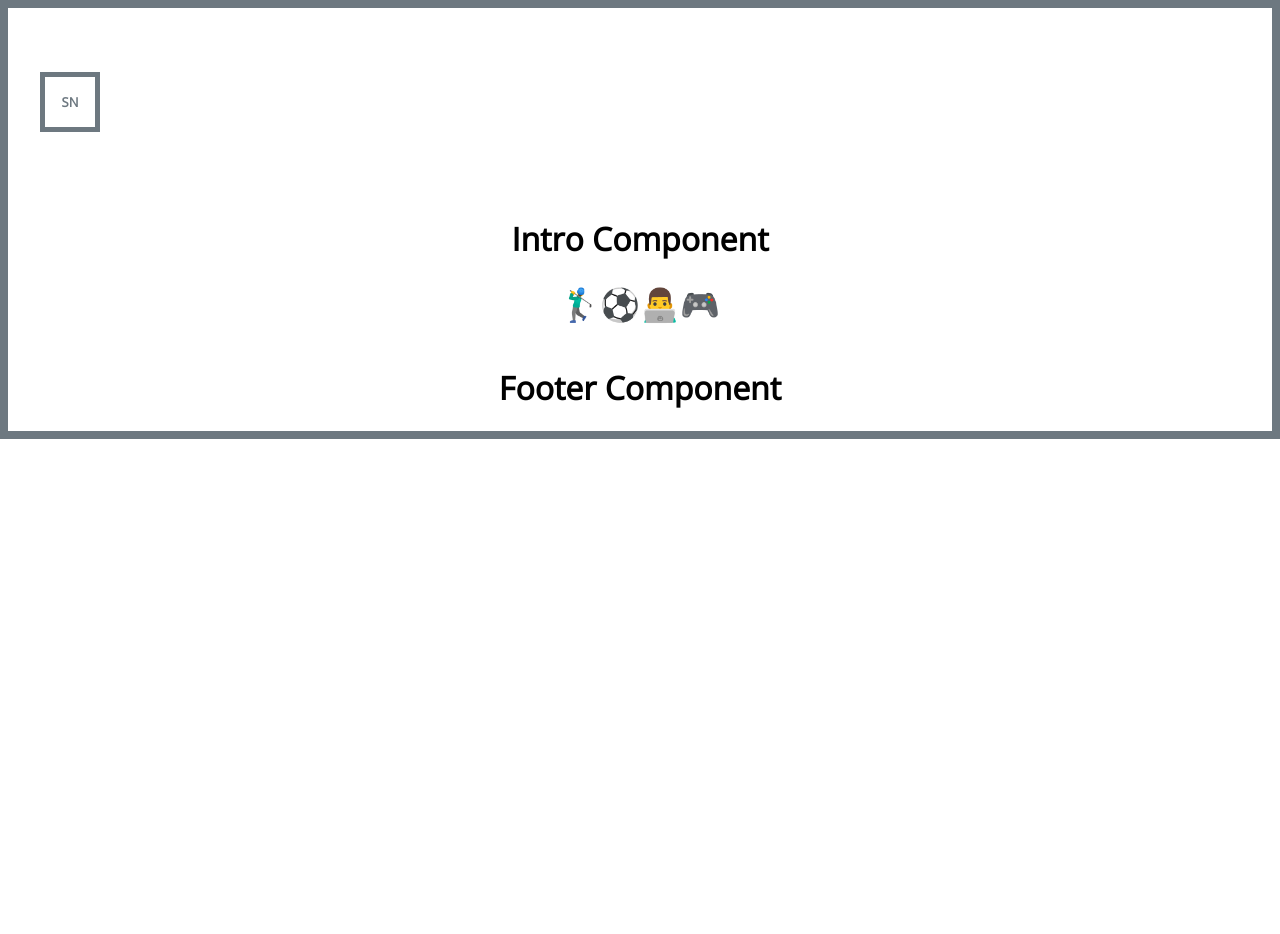
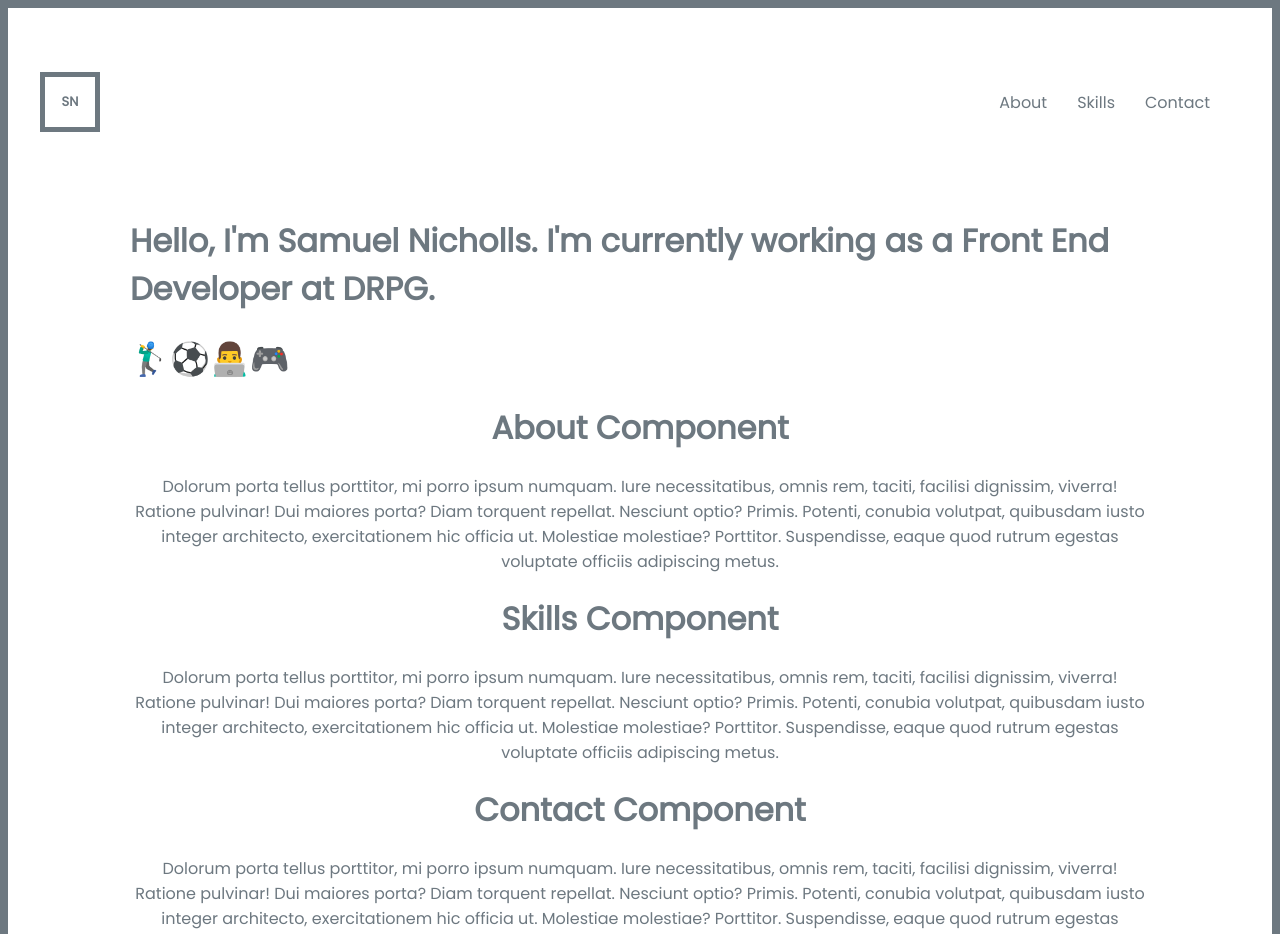
Before and after one commit to thesamnicholls/portfolio, a React (Create React App) app: page / in a window 1280 px wide. Shown: the top 934 px of the page. Before the commit the page ends 800 px from the top, so only its background shows below. Built offline with nearby package versions, Linux system fonts and the light colour scheme.

Commit message:
adding in skeleton components

```diff
--- a/src/app.scss
+++ b/src/app.scss
@@ -33,3 +33,31 @@
     transform: rotate(360deg);
   }
 }
+
+ul {
+  list-style-type: none;
+  li {
+    color: #6d7880;
+    text-decoration: none;
+    display: inline-block;
+    margin-right: 20px;
+
+    @media (min-width: 430px) {
+      margin-right: 30px;
+    }
+  }
+}
+
+.footer {
+  border-top: 1px solid #6d7880;
+  padding-top: 2em;
+  padding-bottom: 2em;
+
+  a {
+    color: black;
+  }
+}
+
+p {
+  color: #6d7880;
+}
--- /dev/null
+++ b/src/components/About.js
@@ -0,0 +1,14 @@
+import React, { Component } from "react"
+
+class About extends Component {
+  render() {
+    return (
+        <div>
+          <h1>About Component</h1>
+          <p>Dolorum porta tellus porttitor, mi porro ipsum numquam. Iure necessitatibus, omnis rem, taciti, facilisi dignissim, viverra! Ratione pulvinar! Dui maiores porta? Diam torquent repellat. Nesciunt optio? Primis. Potenti, conubia volutpat, quibusdam iusto integer architecto, exercitationem hic officia ut. Molestiae molestiae? Porttitor. Suspendisse, eaque quod rutrum egestas voluptate officiis adipiscing metus.</p>
+        </div>
+    )
+  }
+}
+
+export default About;
--- /dev/null
+++ b/src/components/Contact.js
@@ -0,0 +1,14 @@
+import React, { Component } from "react"
+
+class Contact extends Component {
+  render() {
+    return (
+        <div>
+          <h1>Contact Component</h1>
+          <p>Dolorum porta tellus porttitor, mi porro ipsum numquam. Iure necessitatibus, omnis rem, taciti, facilisi dignissim, viverra! Ratione pulvinar! Dui maiores porta? Diam torquent repellat. Nesciunt optio? Primis. Potenti, conubia volutpat, quibusdam iusto integer architecto, exercitationem hic officia ut. Molestiae molestiae? Porttitor. Suspendisse, eaque quod rutrum egestas voluptate officiis adipiscing metus.</p>
+        </div>
+    )
+  }
+}
+
+export default Contact;
--- a/src/components/Footer.js
+++ b/src/components/Footer.js
@@ -3,9 +3,9 @@ import React, { Component } from "react"
 class Footer extends Component {
   render() {
     return (
-        <div className='footer'>
-          <h1>Footer Component</h1>
-        </div>
+        <footer className='footer'>
+          <p>Click <a href='https://github.com/'>here</a> to view this webiste on GitHub</p>
+        </footer>
     )
   }
 }
--- a/src/components/Intro.js
+++ b/src/components/Intro.js
@@ -1,15 +1,25 @@
-import React, { Component } from "react"
+import React, { Component } from "react";
+import About from './About';
+import Skills from './Skills';
+import Contact from './Contact';
 
 class Intro extends Component {
   render() {
     return (
+      <React.Fragment>
         <div className='intro'>
-        <h1>Intro Component</h1>
+          <h1>Hello, I'm Samuel Nicholls. I'm currently working as a Front End Developer at DRPG.</h1>
           <span role='img' aria-label='Laptop Emoji'>🏌️‍♂️</span>
           <span role='img' aria-label='Laptop Emoji'>⚽</span>
           <span role='img' aria-label='Laptop Emoji'>👨‍💻</span>
           <span role='img' aria-label='Laptop Emoji'>🎮</span>
         </div>
+        <About />
+        <Skills />
+        <Contact />
+      </React.Fragment>
+
+
     )
   }
 }
--- a/src/components/Navigation.js
+++ b/src/components/Navigation.js
@@ -8,6 +8,13 @@ class Navigation extends Component {
               <div className="navigation__logo">
                 <span className="navigation__name _bold">SN</span>
               </div>
+              <div className='navigation__links'>
+                <ul>
+                  <li>About</li>
+                  <li>Skills</li>
+                  <li>Contact</li>
+                </ul>
+              </div>
             </div>
         </div>
     )
--- /dev/null
+++ b/src/components/Skills.js
@@ -0,0 +1,14 @@
+import React, { Component } from "react"
+
+class Skills extends Component {
+  render() {
+    return (
+        <div>
+          <h1>Skills Component</h1>
+          <p>Dolorum porta tellus porttitor, mi porro ipsum numquam. Iure necessitatibus, omnis rem, taciti, facilisi dignissim, viverra! Ratione pulvinar! Dui maiores porta? Diam torquent repellat. Nesciunt optio? Primis. Potenti, conubia volutpat, quibusdam iusto integer architecto, exercitationem hic officia ut. Molestiae molestiae? Porttitor. Suspendisse, eaque quod rutrum egestas voluptate officiis adipiscing metus.</p>
+        </div>
+    )
+  }
+}
+
+export default Skills;
--- a/src/scss/_navigation.scss
+++ b/src/scss/_navigation.scss
@@ -1,7 +1,14 @@
 .navigation {
   width: 100%;
-  padding-top: 4em;
-  padding-bottom: 4em;
+  padding: 2em 0;
+  display: block;
+  justify-content: space-between;
+  align-items: center;
+
+  @media (min-width: 430px) {
+    display: flex;
+    padding: 4em 0;
+  }
 
   &__logo {
     display: block;
@@ -10,6 +17,7 @@
     height: 50px;
     transform: rotate(0deg);
     border: 5px solid $light-grey;
+    display: inline-block;
   }
 
   &__name {
@@ -20,3 +28,13 @@
     font-size: ($font-size - 3);
   }
 }
+
+.navigation__links {
+  display: flex;
+  justify-content: center;
+  align-items: center;
+
+  @media (min-width: 430px) {
+    justify-content: flex-end;
+  }
+}
--- a/src/scss/_variables.scss
+++ b/src/scss/_variables.scss
@@ -1,5 +1,6 @@
 @import url('https://fonts.googleapis.com/css?family=Open+Sans&display=swap');
 @import url('https://fonts.googleapis.com/css?family=Montserrat&display=swap');
+@import url('https://fonts.googleapis.com/css?family=Poppins&display=swap');
 
 $white: #ffffff;
 $light-grey: #6d7880;
@@ -24,21 +25,9 @@ $font-size: 16px;
 
 
 * {
-  font-family: 'Open Sans', sans-serif;
+  font-family: 'Poppins', sans-serif;
 }
 
-.navigation {
-  width: 100%;
-  background-color: white;
-  color: white;
-  display: flex;
-  text-align: center;
-  flex-direction: column;
-  //align-items: center;
-  //justify-content: center;
-  padding-top: 4em;
-  padding-bottom: 4em;
-}
 
 body {
   border: 8px solid #6d7880;
@@ -46,7 +35,7 @@ body {
 }
 
 h1 {
-  color: black;
+  color: #6d7880;
 }
 
 h2 {
@@ -57,7 +46,11 @@ h2 {
   max-width: 1020px;
   color: rgb(43, 45, 62);
   margin: 0px auto;
-  padding: 0px 70px 20px;
+  padding: 0 30px 20px;
+
+  @media (min-width: 768px) {
+    padding: 0px 120px 20px;
+  }
 }
 
 span {
@@ -89,6 +82,13 @@ span {
   max-width: 1280px;
   margin-left: auto;
   margin-right: auto;
-  padding-left: 2em;
-  padding-right: 2em;
+  padding: 0 1em;
+
+  @media (min-width: 430px) {
+    padding: 0 2em;
+  }
 }
+
+.intro {
+  text-align: left;
+}
```
Lines whose indentation alone changed are shown as unchanged.
